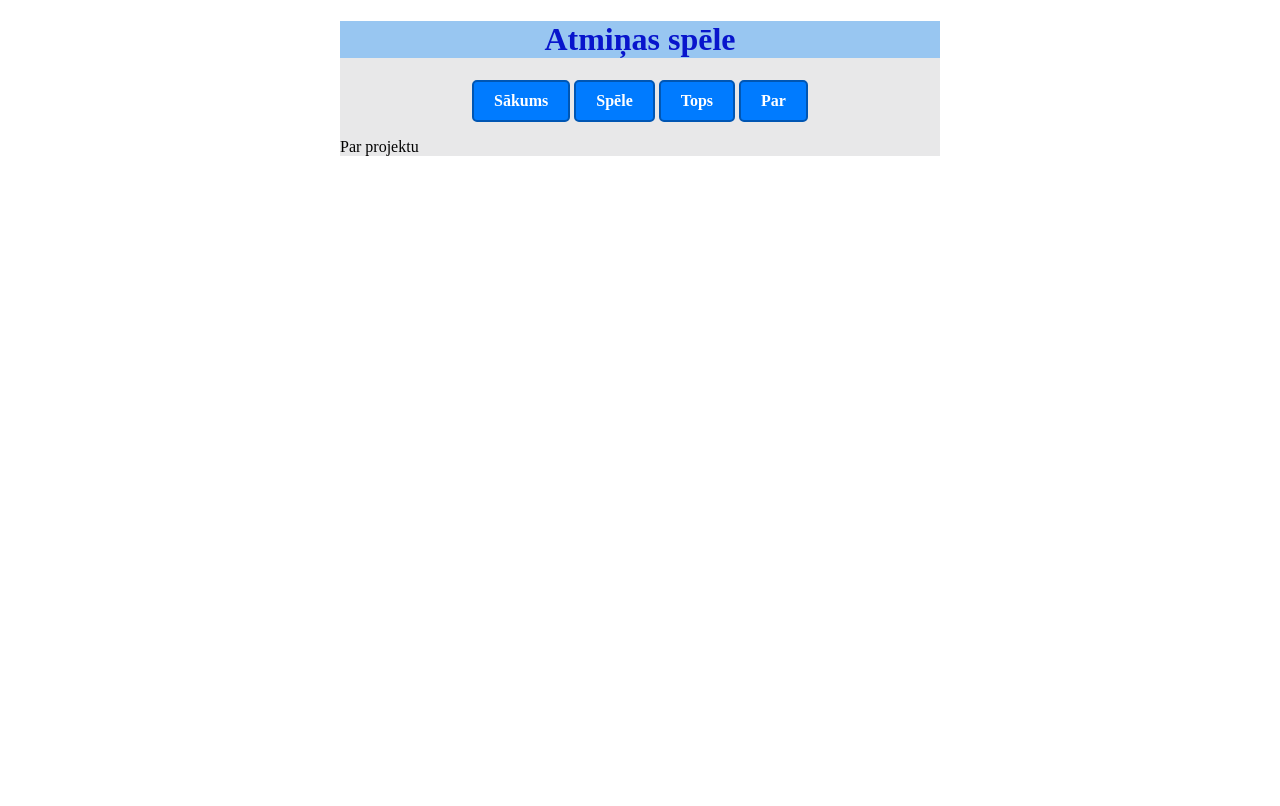
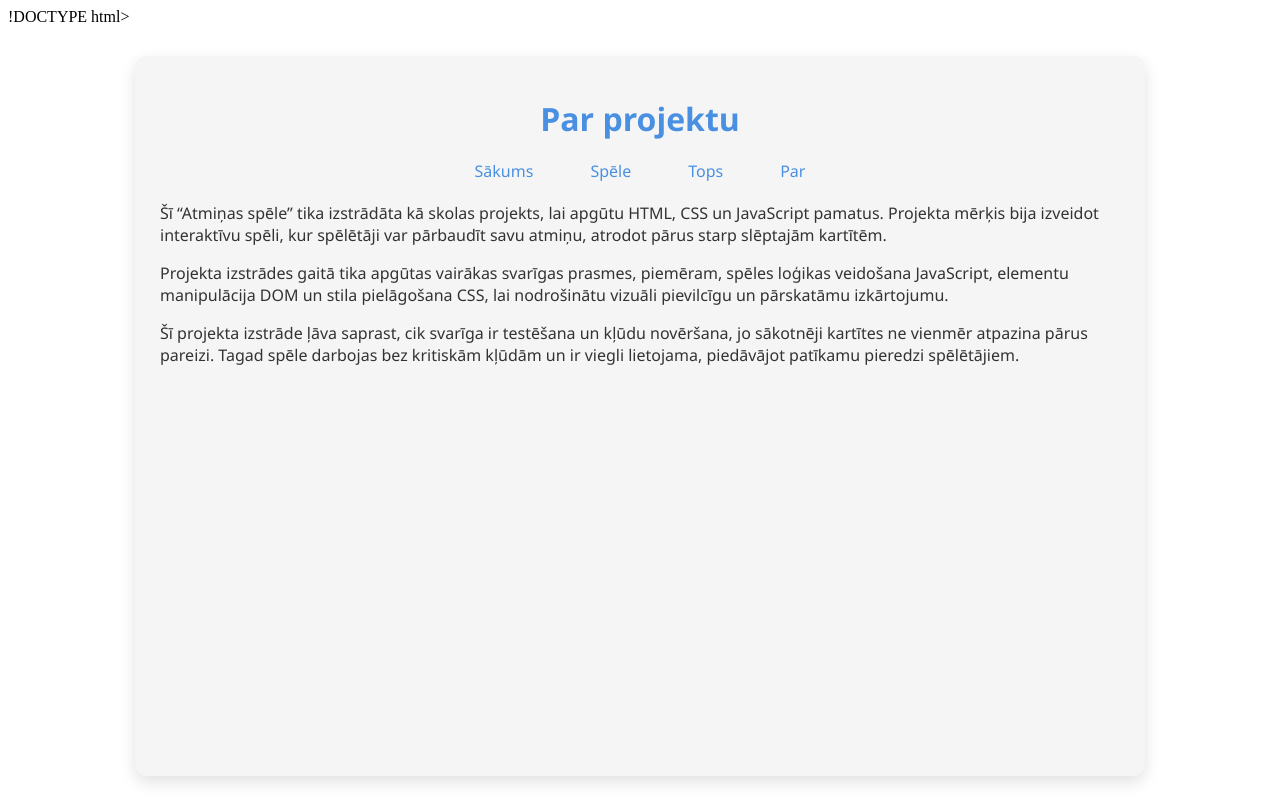
Before and after one commit to Tatjana290/Brain_game, a Flask app: page /par in a window 1280 px wide. Before the commit the page ends 156 px from the top, so only its background shows below. Run offline with Flask 3, Linux system fonts and the light colour scheme.

Commit message:
66464646

```diff
--- a/static/style.css
+++ b/static/style.css
@@ -1,67 +1,101 @@
-.ietvars {
-    width: 600px;
-    margin-left: auto;
-    margin-right: auto;
-    background: rgb(232, 232, 233);
+:root {
+    --galvena-krasa: #4A90E2;
+    --fon-krasa: #F5F5F5;
+    --kartite-krasa: #FFFFFF;
+    --teksts-krasa: #333333;
+    --akcents: #F5A623;
+    --success: #4CAF50;
 }
 
-h1 {
-    text-align: center;
-    background: rgb(152, 198, 241);
-    color: rgb(8, 21, 204);
+.ietvars {
+    max-width: 960px;
+    margin: 30px auto;
+    padding: 20px 25px;           /* 10-15px + nedaudz vairāk elegances */
+    background-color: var(--fon-krasa);
+    border-radius: 12px;
+    box-shadow: 0 6px 16px rgba(0,0,0,0.12);
+    font-family: 'Segoe UI', Tahoma, Geneva, Verdana, sans-serif;
+    color: var(--teksts-krasa);
+    min-height: 85vh;
 }
 
-ul {
+/* Galvene */
+.galviene h1 {
+    color: var(--galvena-krasa);
     text-align: center;
-    padding: 0px;
+    margin-bottom: 8px;
 }
 
-li {
-    display: inline-block;
+.galviene ul {
+    list-style: none;
+    display: flex;
+    justify-content: center;
+    gap: 25px;
+    padding: 0;
+    margin: 20px 0;
 }
+
+.galviene ul li a {
+    color: var(--galvena-krasa);
+    text-decoration: none;
+    padding: 8px 16px;
+    border-radius: 6px;
+    transition: all 0.3s;
+}
+
+.galviene ul li a:hover {
+    background: linear-gradient(45deg, var(--galvena-krasa), var(--akcents));
+    color: white;
+    transform: translateY(-2px);
+}
+
+/* Spēles laukums */
 .speles_lauk {
-    background: black;
-    width: 520px;
+    display: grid;
+    grid-template-columns: repeat(4, 110px);
+    gap: 16px;
     justify-content: center;
-    margin: auto;
-    padding: 10px;
-    display: flex;
-    flex-wrap: wrap;
+    margin: 30px auto;
+    padding: 20px;
+    background: rgba(255,255,255,0.6);
+    border-radius: 12px;
 }
 
 .bloks {
-    background: red;
-    width: 100px;
-    height: 100px;
+    width: 110px;
+    height: 110px;
+    background-color: var(--kartite-krasa);
+    display: flex;
+    justify-content: center;
     align-items: center;
-    justify-content: center;
-    margin: 5px;
-    font-size: 45px;
-    display: flex;
-    border-radius: 5px;
+    font-size: 3rem;
+    cursor: pointer;
+    border-radius: 10px;
+    box-shadow: 0 4px 10px rgba(0,0,0,0.15);
+    transition: all 0.4s ease;
+    user-select: none;
 }
 
-a {
-    text-decoration: none;
-    display: inline-block;
-    padding: 10px 20px;
-    font-size: 16px;
-    font-weight: bold;
-    text-align: center;
-    background-color: #007bff;
+.bloks.atverts {
+    background: linear-gradient(135deg, #A8E6CF, #DCE775, #FF8C94);
     color: white;
-    border: 2px solid #0056b3;
-    border-radius: 5px;
-    transition: background-color 0.3s, transform 0.2s;
+    transform: rotateY(15deg);
+    box-shadow: 0 6px 14px rgba(0,0,0,0.2);
 }
 
-a:hover {
-    background-color: #0056b3;
+.bloks:hover:not(.atverts) {
     transform: scale(1.05);
 }
 
-a:active {
-    background-color: #007bff;
-    color: rgb(84, 236, 148);
-    transform: scale(1.05);
+/* HUD */
+.hud {
+    text-align: center;
+    font-size: 1.3rem;
+    margin: 15px 0;
+    font-weight: 600;
 }
+
+#vardsHUD {
+    color: var(--galvena-krasa);
+    font-size: 1.6rem;
+}
--- a/templates/about.html
+++ b/templates/about.html
@@ -1,28 +1,40 @@
-<!DOCTYPE html>
+!DOCTYPE html>
 <html lang="lv">
 <head>
     <meta charset="UTF-8">
     <meta name="viewport" content="width=device-width, initial-scale=1.0">
-    <title>Atmiņas spēle</title>
+    <title>Par projektu – Atmiņas spēle</title>
     <link href="/static/style.css" rel="stylesheet">
 </head>
 <body>
-    <div class="ietvars"><!--pelekais laukums-->
-        <div class="galviene"><!--virsraksts un izvēlne-->
-            <h1>Atmiņas spēle</h1>
+    <div class="ietvars">
+        <div class="galviene">
+            <h1>Par projektu</h1>
             <ul>
-               <li><a href="/">Sākums</a></li>
+                <li><a href="/">Sākums</a></li>
                 <li><a href="/spele">Spēle</a></li>
                 <li><a href="/tops">Tops</a></li>
                 <li><a href="/par">Par</a></li>
             </ul>
+        </div>
 
-        </div><!--aizver virsraksts un izvēlne-->
-        <div class="piesātinātie"><!--piesātinājums-->
-            Par projektu
-        </div><!--aizver saturs-->
+        <div class="piesātinātie">
+            <p>
+                Šī “Atmiņas spēle” tika izstrādāta kā skolas projekts, lai apgūtu HTML, CSS un JavaScript pamatus.
+                Projekta mērķis bija izveidot interaktīvu spēli, kur spēlētāji var pārbaudīt savu atmiņu, atrodot pārus starp slēptajām kartītēm.
+            </p>
 
-    </div><!--aizver pelekais laukums-->
+            <p>
+                Projekta izstrādes gaitā tika apgūtas vairākas svarīgas prasmes, piemēram, spēles loģikas veidošana JavaScript,
+                elementu manipulācija DOM un stila pielāgošana CSS, lai nodrošinātu vizuāli pievilcīgu un pārskatāmu izkārtojumu.
+            </p>
 
+            <p>
+                Šī projekta izstrāde ļāva saprast, cik svarīga ir testēšana un kļūdu novēršana,
+                jo sākotnēji kartītes ne vienmēr atpazina pārus pareizi. Tagad spēle darbojas bez kritiskām kļūdām un ir viegli lietojama,
+                piedāvājot patīkamu pieredzi spēlētājiem.
+            </p>
+        </div>
+    </div>
 </body>
 </html>
```
Also changed, not shown: static/spele.js (+5 -5 lines).
